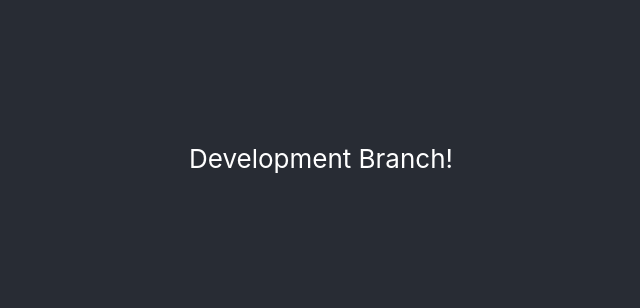
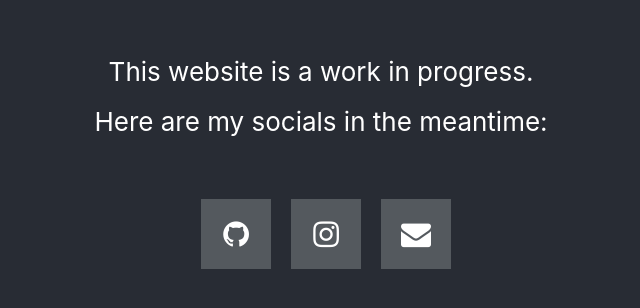
Before and after one commit to echap1/website, a React (Create React App) app: page / in a window 1280 px wide. Shown: the part 242-550 px from the top of the page, without its empty margins (319-959 px from the left). Built offline with nearby package versions, Linux system fonts and the light colour scheme.

Commit message:
Add socials

```diff
--- a/public/index.html
+++ b/public/index.html
@@ -24,6 +24,7 @@
       work correctly both with client-side routing and a non-root public URL.
       Learn how to configure a non-root public URL by running `npm run build`.
     -->
+    <link rel="stylesheet" href="https://cdnjs.cloudflare.com/ajax/libs/font-awesome/4.7.0/css/font-awesome.min.css">
     <title>Ethan Chapman - Home</title>
   </head>
   <body>
--- a/src/App.tsx
+++ b/src/App.tsx
@@ -2,12 +2,19 @@ import logo from './logo.svg';
 import './App.css';
 
 function App() {
+    let message: string = "This website is a work in progress.\nHere are my socials in the meantime:"
+
     return (
         <div className="App">
             <header className="App-header">
                 <p>
-          Development Branch!
+                    {message}
                 </p>
+                <ul id="menu">
+                    <li><a href="https://github.com/echapman2022" className="fa fa-github"/></li>
+                    <li><a href="https://www.instagram.com/ethanmchapman/" className="fa fa-instagram"/></li>
+                    <li><a href="mailto:ethan.chapman0@outlook.com" className="fa fa-envelope"/></li>
+                </ul>
             </header>
         </div>
     );
--- a/src/index.css
+++ b/src/index.css
@@ -11,3 +11,48 @@ code {
   font-family: source-code-pro, Menlo, Monaco, Consolas, 'Courier New',
     monospace;
 }
+
+.fa {
+  padding: 20px;
+  font-size: 30px;
+  width: 30px;
+  text-align: center;
+  text-decoration: none;
+}
+
+/* Add a hover effect if you want */
+.fa:hover {
+  opacity: 0.7;
+}
+
+/* Set a specific color for each brand */
+
+.fa-github {
+  background: #54595e;
+  color: white;
+}
+
+.fa-instagram {
+  background: #54595e;
+  color: white;
+}
+
+.fa-envelope {
+  background: #54595e;
+  color: white;
+}
+
+ul#menu {
+  list-style: none;
+  padding-left: 10px;
+}
+
+ul#menu li {
+  display: inline;
+  padding: 10px;
+}
+
+p {
+  white-space: pre-line;
+  line-height: 50px;
+}
```
Lines whose indentation alone changed are shown as unchanged.
